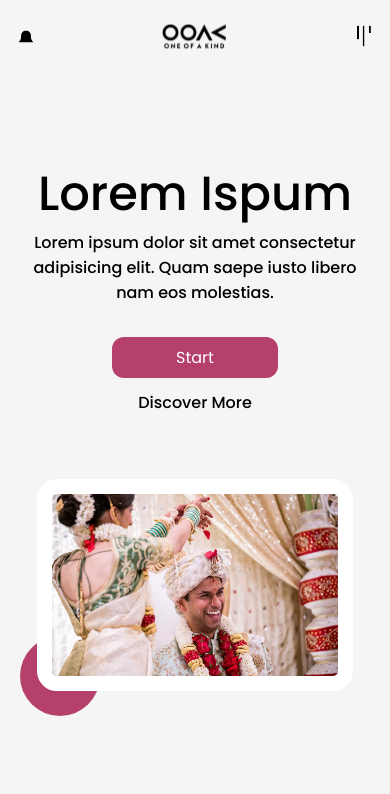
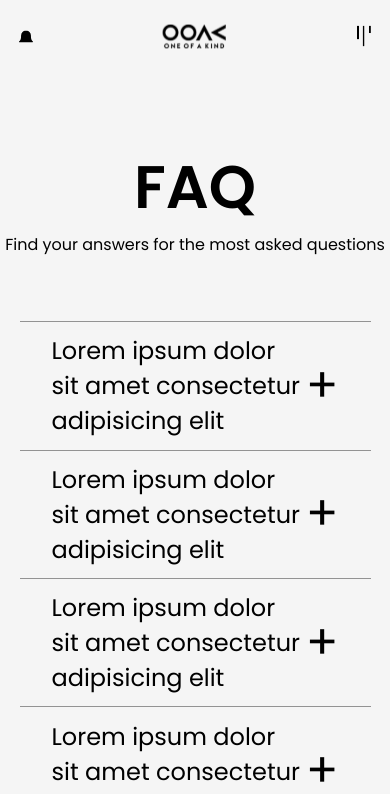
Before and after one commit to KrishnaDhingra/image-gallary-website, a React (Create React App) app: page / in a window 390 px wide. Shown: the top 794 px of the page. Built offline with nearby package versions, Linux system fonts and the light colour scheme.

Commit message:
Made the faq section and also implemented it's animation all is left is to make it responsive and will do it after the designer submits his design

```diff
--- a/src/App.js
+++ b/src/App.js
@@ -3,12 +3,14 @@ import Enter from './components/enter/Enter'
 import Navbar from './components/navbar/Navbar'
 import WhatHappeningSidePopup from './components/what-happening-sidepopup/what-happening-sidepopup'
 import Home from './pages/home'
+import FAQ from './components/faq/faq'
 function App() {
   return (
     // <Enter />
     <div>
       <Navbar />
-      <Home />
+      <FAQ />
+      {/* <Home /> */}
     </div>
   )
 }
--- /dev/null
+++ b/src/components/faq/faq.css
@@ -0,0 +1,44 @@
+.faq-container {
+  margin-block: 5rem;
+  display: flex;
+  flex-direction: column;
+  align-items: center;
+}
+.faq-container h1 {
+  font-weight: 600;
+  font-size: 60px;
+  margin: 0 0;
+}
+.faq-inner {
+  margin-top: 4rem;
+  /* background-color: aliceblue; */
+  display: flex;
+  justify-content: center;
+  width: min(1200px, 90%);
+}
+.faq-inner ul {
+  width: 100%;
+}
+.faq-inner ul li {
+  border-top: 1px solid rgba(0, 0, 0, 0.4);
+  padding: 0.7rem 2rem;
+  display: flex;
+  flex-direction: column;
+  gap: 1rem;
+}
+.question-container {
+  display: flex;
+  justify-content: space-between;
+  align-items: center;
+}
+.question-container p,
+.answer {
+  font-size: 1.5rem;
+}
+.answer {
+  color: rgba(0, 0, 0, 0.5);
+}
+.question-container button {
+  font-size: 3rem;
+  margin: 0 0;
+}
--- /dev/null
+++ b/src/components/faq/faq.js
@@ -0,0 +1,86 @@
+import React, { useState } from 'react'
+import { motion, AnimateSharedLayout, AnimatePresence } from 'framer-motion'
+import './faq.css'
+
+function FAQ() {
+  const data = [
+    {
+      question: 'Lorem ipsum dolor sit amet consectetur adipisicing elit',
+      answer:
+        'nesciunt ipsum debitis quas aliquid. Reprehenderit, quia. Quo neque',
+    },
+    {
+      question: 'Lorem ipsum dolor sit amet consectetur adipisicing elit',
+      answer:
+        'nesciunt ipsum debitis quas aliquid. Reprehenderit, quia. Quo neque',
+    },
+    {
+      question: 'Lorem ipsum dolor sit amet consectetur adipisicing elit',
+      answer:
+        'nesciunt ipsum debitis quas aliquid. Reprehenderit, quia. Quo neque',
+    },
+    {
+      question: 'Lorem ipsum dolor sit amet consectetur adipisicing elit',
+      answer:
+        'nesciunt ipsum debitis quas aliquid. Reprehenderit, quia. Quo neque',
+    },
+    {
+      question: 'Lorem ipsum dolor sit amet consectetur adipisicing elit',
+      answer:
+        'nesciunt ipsum debitis quas aliquid. Reprehenderit, quia. Quo neque',
+    },
+    {
+      question: 'Lorem ipsum dolor sit amet consectetur adipisicing elit',
+      answer:
+        'nesciunt ipsum debitis quas aliquid. Reprehenderit, quia. Quo neque',
+    },
+  ]
+  return (
+    <AnimateSharedLayout>
+      <motion.section layout className="faq-container">
+        <h1>FAQ</h1>
+        <p>Find your answers for the most asked questions</p>
+
+        <div className="faq-inner">
+          <motion.ul layout>
+            {data.map((element) => {
+              return (
+                <Item question={element.question} answer={element.answer} />
+              )
+            })}
+          </motion.ul>
+        </div>
+      </motion.section>
+    </AnimateSharedLayout>
+  )
+}
+
+function Item({ question, answer }) {
+  const [isOpen, setIsOpen] = useState(false)
+  return (
+    <motion.li layout>
+      <motion.div
+        layout="position"
+        className="question-container"
+        onClick={() => setIsOpen(!isOpen)}
+      >
+        <p>{question}</p>
+        <button>{isOpen ? '-' : '+'}</button>
+      </motion.div>
+      <AnimatePresence>{isOpen && <Content answer={answer} />}</AnimatePresence>
+    </motion.li>
+  )
+}
+function Content({ answer }) {
+  return (
+    <motion.p
+      initial={{ opacity: 0 }}
+      animate={{ opacity: 1 }}
+      exit={{ opacity: 0 }}
+      className="answer"
+    >
+      {answer}
+    </motion.p>
+  )
+}
+export default FAQ
```
